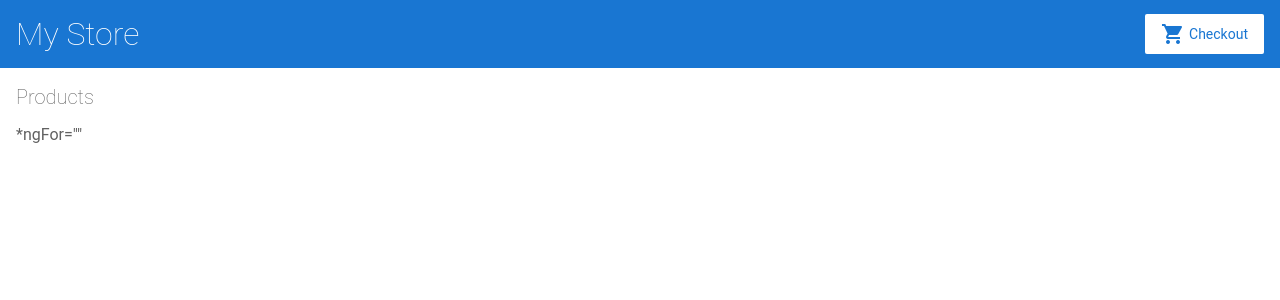
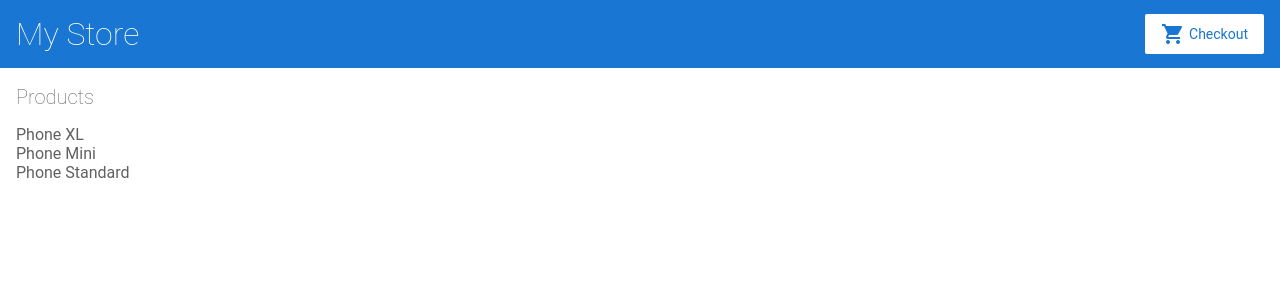
Before and after one commit to shreya1864/angular-twqnhx, an Angular app: page / in a window 1280 px wide. Shown: the top 300 px of the page. Built offline with nearby package versions, Linux system fonts and the light colour scheme.

Commit message:
1 file modified

```diff
--- a/src/app/product-list/product-list.component.html
+++ b/src/app/product-list/product-list.component.html
@@ -1,6 +1,6 @@
 <h2>Products</h2>
-<div>
-  *ngFor=""
+<div  *ngFor="let product of products">
+ {{product.name}}
 </div>
 
 <!--
```
